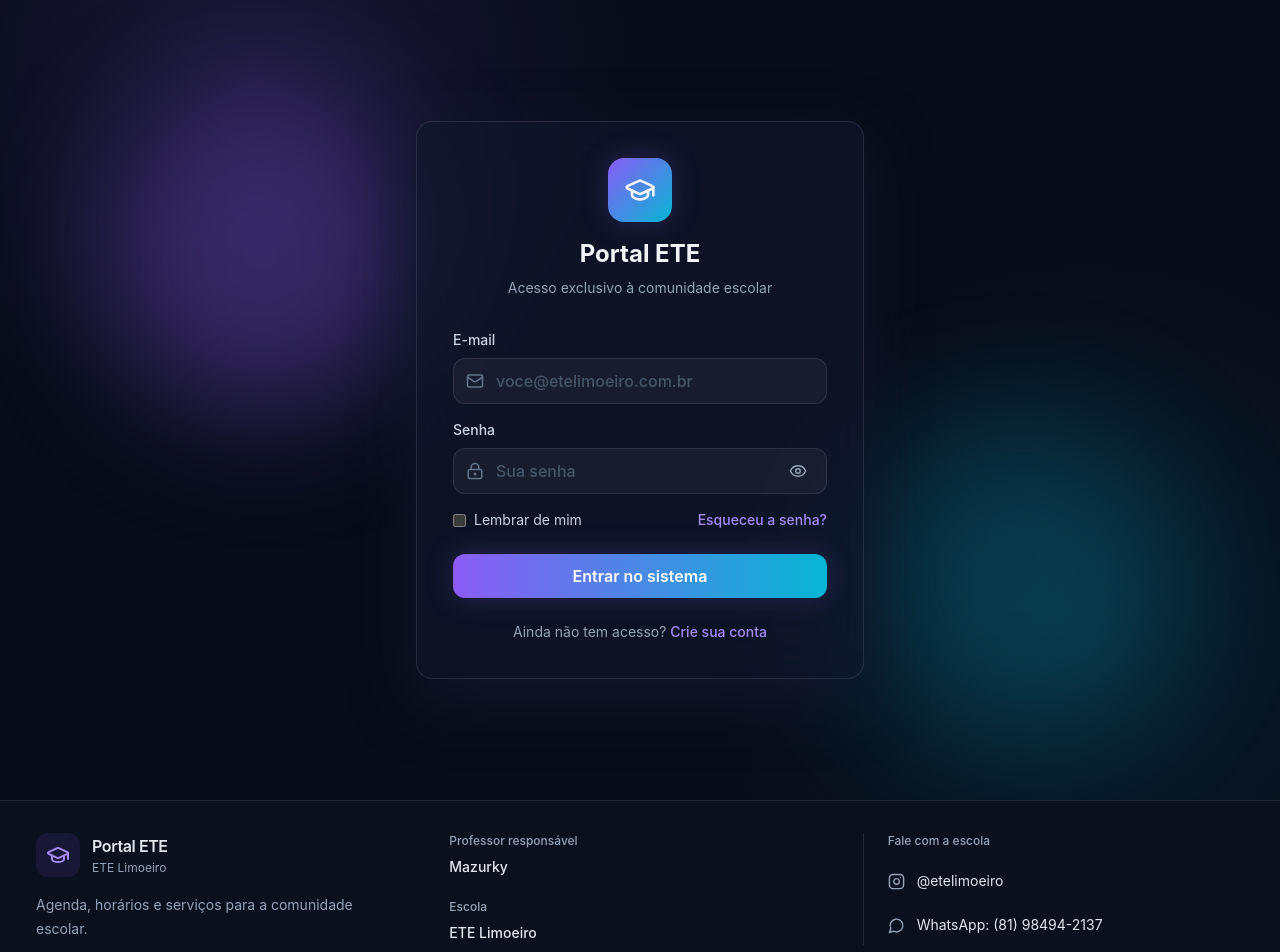
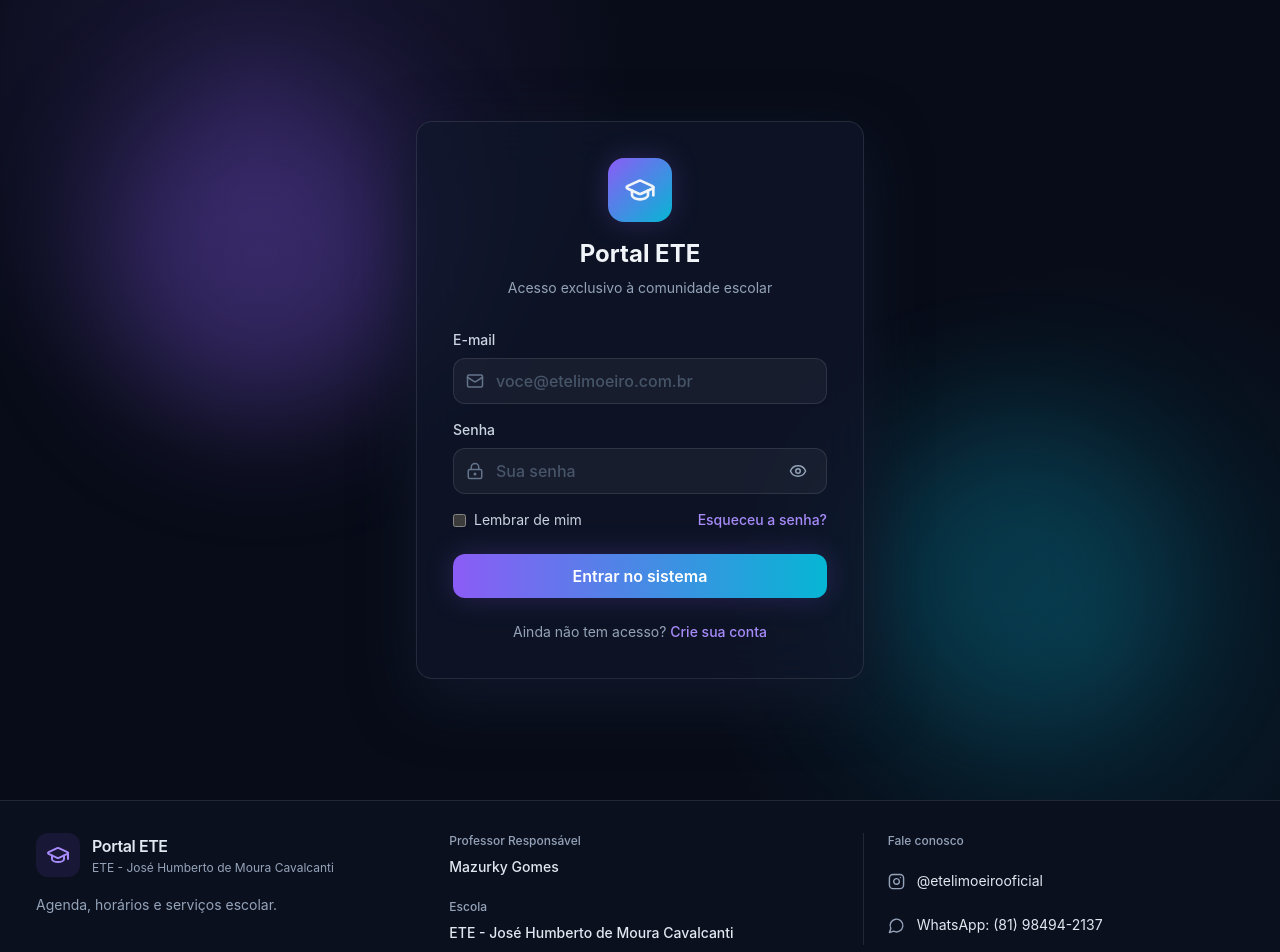
Before and after one commit to beto-torres/portalete, a Next.js app in the folder frontend/: page / in a window 1280 px wide. Shown: the top 952 px of the page. Built offline with nearby package versions, Linux system fonts and the light colour scheme; no server answers.

Commit message:
update 21-10

```diff
--- a/frontend/src/components/paginas/admin-usuarios.tsx
+++ b/frontend/src/components/paginas/admin-usuarios.tsx
@@ -223,7 +223,7 @@ export function AdminUsuarios() {
                   name="classGroupId"
                   defaultValue={editing?.classGroupId ?? ""}
                 >
-                  <option value="">Sem vínculo acadêmico</option>
+                  <option value="">Sem vínculo escolar</option>
                   {structure?.classGroups.map((group) => (
                     <option key={group.id} value={group.id}>
                       {group.name}
--- a/frontend/src/components/paginas/eventos.tsx
+++ b/frontend/src/components/paginas/eventos.tsx
@@ -111,7 +111,7 @@ export function PaginaEventos({
             {isAlunoRestrito
               ? `Exibindo eventos abertos à escola e exclusivos da sua turma (${alunoTurma.nomeCompleto}).`
               : isAdmin
-                ? "Visão administrativa com paginação de 6 eventos por página."
+                ? "Visão administrativa."
                 : "Tudo o que acontece na comunidade escolar."}
           </p>
         </div>
--- a/frontend/src/components/project-footer.tsx
+++ b/frontend/src/components/project-footer.tsx
@@ -3,7 +3,7 @@ import { GraduationCap, Instagram, MessageCircle } from "lucide-react";
 
 export function ProjectFooter() {
   const credits = [
-    ["Professor responsável", projectInfo.teacher],
+    ["Professor Responsável", projectInfo.teacher],
     ["Escola", projectInfo.school],
   ];
 
@@ -23,7 +23,7 @@ export function ProjectFooter() {
             </div>
           </div>
           <p className="mt-4 max-w-xs text-sm leading-6">
-            Agenda, horários e serviços para a comunidade escolar.
+            Agenda, horários e serviços escolar.
           </p>
         </div>
         <dl className="grid content-start gap-5 text-sm">
@@ -37,7 +37,7 @@ export function ProjectFooter() {
           ))}
         </dl>
         <div className="min-w-0 border-t border-white/10 pt-5 md:border-l md:border-t-0 md:pl-6 md:pt-0">
-          <h2 className="text-xs font-medium">Fale com a escola</h2>
+          <h2 className="text-xs font-medium">Fale conosco</h2>
           <div className="mt-3 flex flex-col items-start gap-1 text-slate-200">
             <a
               href={`https://www.instagram.com/${projectInfo.instagram}/`}
--- a/frontend/src/components/sidebar.tsx
+++ b/frontend/src/components/sidebar.tsx
@@ -1,5 +1,6 @@
 "use client";
 
+import Link from "next/link";
 import { CalendarDays, Clock3, GraduationCap, Images, LayoutDashboard, Lightbulb, LogOut, Settings2, UserCircle, X } from "lucide-react";
 import type { Role, View } from "@/types";
 import { Button } from "./ui";
@@ -13,7 +14,13 @@ export function Sidebar({ view, role, open, onNavigate, onClose, onLogout }: { v
   const roleLabel = role === "aluno" ? "Área do estudante" : role === "professor" ? "Área do professor" : "Gestão escolar";
   return <><div className={`fixed inset-0 z-30 bg-slate-950/70 lg:hidden ${open ? "block" : "hidden"}`} onClick={onClose}/>
     <aside className={`sidebar-shell fixed inset-y-0 left-0 z-40 flex w-72 flex-col border-r border-white/10 bg-panel/95 p-5 backdrop-blur-xl transition-transform lg:translate-x-0 ${open ? "translate-x-0" : "-translate-x-full"}`}>
-      <div className="mb-9 flex items-center gap-3 px-2"><span className="grid size-11 place-items-center rounded-xl bg-gradient-to-br from-primary to-accent shadow-neon"><GraduationCap/></span><div><strong>Portal ETE</strong><p className="text-xs text-slate-500">Sistema Escolar Digital</p></div><button className="ml-auto lg:hidden" onClick={onClose} aria-label="Fechar menu"><X/></button></div>
+      <div className="mb-9 flex items-center gap-3 px-2">
+        <Link href="/portal" onClick={onClose} aria-label="Portal ETE — ir para o início" className="flex min-w-0 items-center gap-3 rounded-xl">
+          <span className="grid size-11 shrink-0 place-items-center rounded-xl bg-gradient-to-br from-primary to-accent shadow-neon"><GraduationCap aria-hidden="true"/></span>
+          <div><strong>Portal ETE</strong><p className="text-xs text-slate-500">Sistema Escolar Digital</p></div>
+        </Link>
+        <button className="ml-auto lg:hidden" onClick={onClose} aria-label="Fechar menu"><X/></button>
+      </div>
       <p className="mb-2 px-4 text-xs font-semibold uppercase tracking-wider text-slate-600">{roleLabel}</p>
       <nav aria-label="Navegação principal" className="grid gap-1.5">{commonLinks.map(([id, label, Icon]) => <button key={id} onClick={() => onNavigate(id)} className={`nav-item ${view === id ? "active" : ""}`}><Icon size={20}/><span>{label}</span></button>)}
         {role === "aluno" && <button onClick={() => onNavigate("sugestoes")} className={`nav-item ${view === "sugestoes" ? "active" : ""}`}><Lightbulb size={20}/><span>Enviar sugestão</span></button>}
--- a/frontend/src/lib/data.ts
+++ b/frontend/src/lib/data.ts
@@ -73,7 +73,7 @@ export const initialEvents: SchoolEvent[] = [
     time: "10:30",
     location: "Cozinha Didática",
     audience: "Nutrição e Dietética - 1º Ano - Turma A",
-    category: "Acadêmico",
+    category: "Escolar",
     description: "Aplicação das técnicas de cocção e análise sensorial de alimentos.",
     color: "#10b981",
   },
@@ -175,7 +175,7 @@ export const initialEvents: SchoolEvent[] = [
     time: "07:00",
     location: "Saída do Portão Principal",
     audience: "Nutrição e Dietética - 2º Ano - Turma B",
-    category: "Acadêmico",
+    category: "Escolar",
     description: "Visita de campo para acompanhamento da linha de produção e controle de qualidade industrial.",
     color: "#10b981",
   },
@@ -254,7 +254,7 @@ export const initialEvents: SchoolEvent[] = [
     time: "08:30",
     location: "Auditório Setorial",
     audience: "Nutrição e Dietética - Todos os cursos - Todas as turmas",
-    category: "Acadêmico",
+    category: "Escolar",
     description: "Apresentação dos relatórios e experiências de estágio dos formandos em Nutrição.",
     color: "#10b981",
     link: "https://etelimoeiro.com.br/estagio-nutricao",
--- a/frontend/src/lib/project-info.ts
+++ b/frontend/src/lib/project-info.ts
@@ -1,8 +1,8 @@
 export const projectInfo = {
   name: "Portal ETE",
-  teacher: "Mazurky",
-  school: "ETE Limoeiro",
-  instagram: "etelimoeiro",
+  teacher: "Mazurky Gomes",
+  school: "ETE - José Humberto de Moura Cavalcanti",
+  instagram: "etelimoeirooficial",
   whatsapp: "5581984942137",
   whatsappLabel: "(81) 98494-2137",
 };
```
Also changed, not shown: 4 other files (tests, documents, lock files or other folders).
